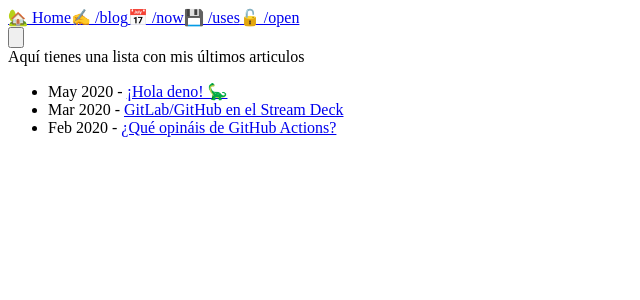
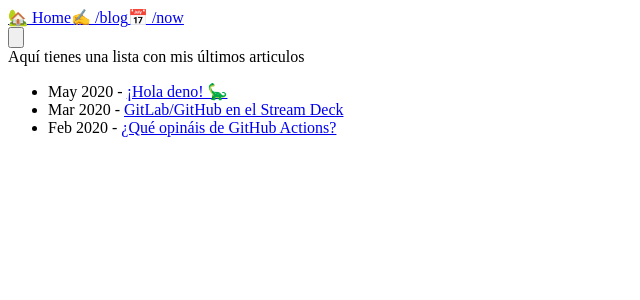
Before and after one commit to SantiMA10/santiagomartin.dev, a Next.js app: page /blog in a window 1280 px wide. Shown: the top 300 px of the page, without its empty margins (0-640 px from the left). Built offline with nearby package versions, Linux system fonts and the light colour scheme.

Commit message:
chore: hide wip stuff

```diff
--- a/src/components/NavBar.tsx
+++ b/src/components/NavBar.tsx
@@ -16,8 +16,8 @@ export default function NavBar(): JSX.Element {
 				<NavItem href="/">🏡 Home</NavItem>
 				<NavItem href="/blog">✍️ /blog</NavItem>
 				<NavItem href="/now">📅 /now</NavItem>
-				<NavItem href="/uses">💾 /uses</NavItem>
-				<NavItem href="/open">🔓 /open</NavItem>
+				{/* <NavItem href="/uses">💾 /uses</NavItem>
+				<NavItem href="/open">🔓 /open</NavItem> */}
 			</div>
 			<button
 				aria-label="Toggle Dark Mode"
```
